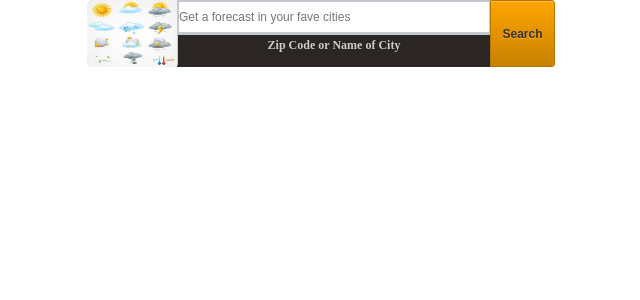
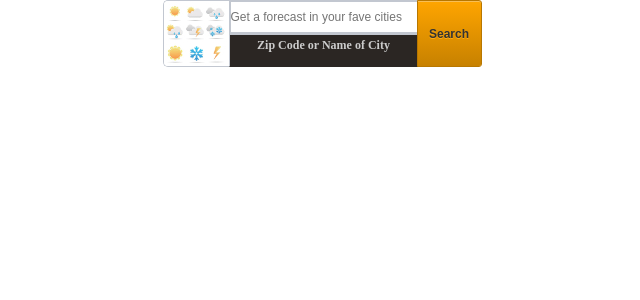
Before and after one commit to vcobar/weather-status, a React (Create React App) app: page / in a window 1280 px wide. Shown: the top 300 px of the page, without its empty margins (318-958 px from the left). Built offline with nearby package versions, Linux system fonts and the light colour scheme.

Commit message:
new style for 320

```diff
--- a/css/styles.sass
+++ b/css/styles.sass
@@ -6,7 +6,7 @@ body
   text-align: center
 
 #root
-  @include size(479px auto)
+  @include size(320px auto)
   @include padding(0)
   @include margin(0)
   text-align: center
@@ -16,23 +16,27 @@ body
   display: inline-block
 
 .searchBar form
-  @include size(380px auto)
+  @include size(253px auto)
   float: left
 
 .weatherLogo
-  @include size(90px 67px)
+  @include size(65px)
   @include border-left-radius(5px)
+  @include border-style(solid)
+  @include border-width(thin)
+  @include border-color(#c2c7d0)
+  border-right: none
   float: left
 
 // floating labels
 .fieldContainer
-  @include size(313px 60px)
+  @include size(188px 60px)
   float: left
 
 .field
   @include padding(0)
   @include margin(0)
-  @include size(310px 30px)
+  @include size(188px 30px)
   @include border-color(#c2c7d0)
   @include border-style(solid)
   @include border-width(normal null normal normal)
@@ -51,9 +55,9 @@ input:required:invalid
   @include background(#2B2623)
   @include border-style(solid)
   @include transition(0.2s ease-in-out)
-  @include size(312px 29px)
+  @include size(188px 31px)
   border-bottom-color: #2B2623
-  border-bottom-width: medium
+  border-bottom-width: thin
   border-top-width: thin
   border-top-color:  #c2c7d0
   border-left-width: thin
--- a/public/css/styles.css
+++ b/public/css/styles.css
@@ -5,7 +5,7 @@ body {
 
 #root {
   height: auto;
-  width: 479px;
+  width: 320px;
   padding: 0;
   margin: 0;
   text-align: center;
@@ -16,26 +16,30 @@ body {
 
 .searchBar form {
   height: auto;
-  width: 380px;
+  width: 253px;
   float: left; }
 
 .weatherLogo {
-  height: 67px;
-  width: 90px;
+  height: 65px;
+  width: 65px;
   border-bottom-left-radius: 5px;
   border-top-left-radius: 5px;
+  border-style: solid;
+  border-width: thin;
+  border-color: #c2c7d0;
+  border-right: none;
   float: left; }
 
 .fieldContainer {
   height: 60px;
-  width: 313px;
+  width: 188px;
   float: left; }
 
 .field {
   padding: 0;
   margin: 0;
   height: 30px;
-  width: 310px;
+  width: 188px;
   border-color: #c2c7d0;
   border-style: solid;
   border-top-width: normal;
@@ -59,10 +63,10 @@ input:required:invalid {
   -webkit-transition: 0.2s ease-in-out;
   -moz-transition: 0.2s ease-in-out;
   transition: 0.2s ease-in-out;
-  height: 29px;
-  width: 312px;
+  height: 31px;
+  width: 188px;
   border-bottom-color: #2B2623;
-  border-bottom-width: medium;
+  border-bottom-width: thin;
   border-top-width: thin;
   border-top-color: #c2c7d0;
   border-left-width: thin;
```
Also changed, not shown: src/images/logo.jpg, 1 other file (tests, documents, lock files or other folders).
